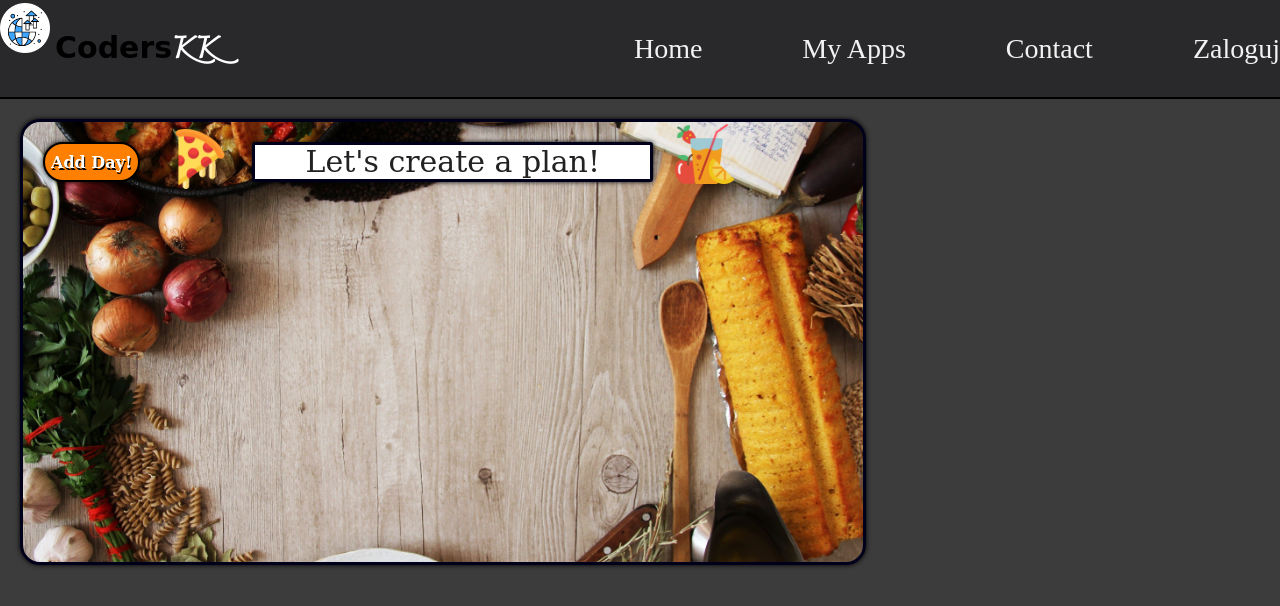
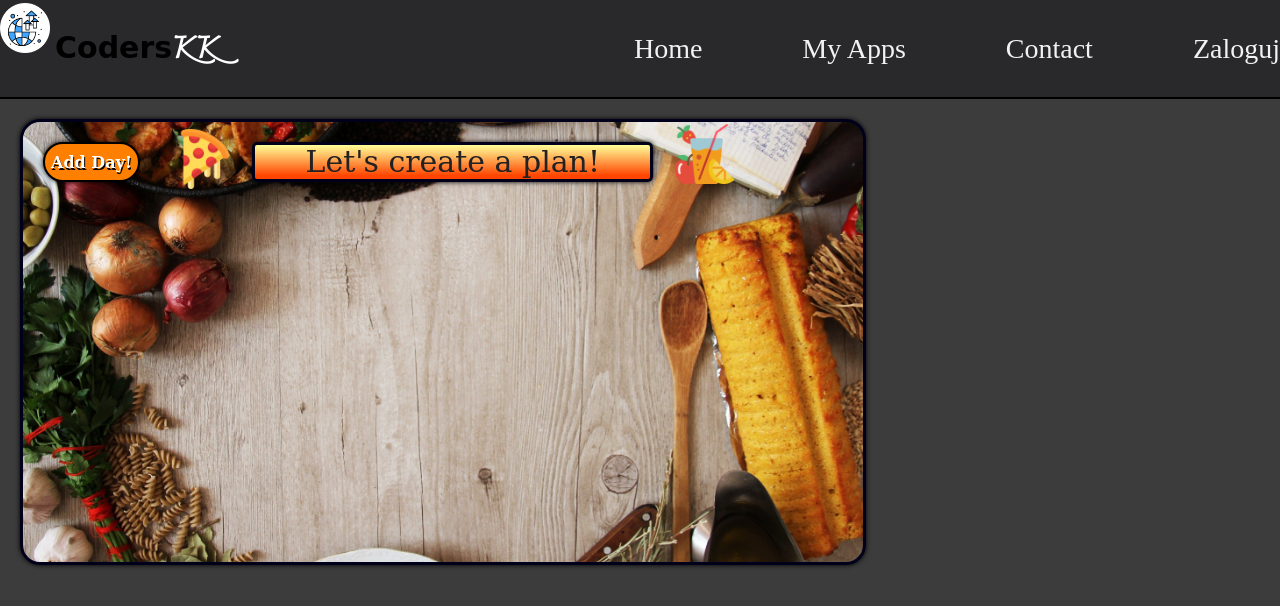
Before and after one commit to Konradk7/react-global-app, a React (Create React App) app: page / in a window 1280 px wide. Shown: the top 606 px of the page. Built offline with nearby package versions, Linux system fonts and the light colour scheme.

Commit message:
finish fitness title

```diff
--- a/src/sass/common/_colors.scss
+++ b/src/sass/common/_colors.scss
@@ -30,7 +30,7 @@ $color-crypto-result-background: linear-gradient(gray 60%, black);
 
 $color-fitness-app: linear-gradient(gray 60%, blue);
 $color-fitness-scrollbar: linear-gradient(150deg, orangered 0%, black 100%);
-
+$color-fitness-title: linear-gradient( #ffff99 0%, orangered 90%);
 
 %border {
   border: toRem(3) solid $color-weather-form-border;
@@ -55,6 +55,14 @@ $color-fitness-scrollbar: linear-gradient(150deg, orangered 0%, black 100%);
   &:hover {
     transform: scale(1.1);
   }
+}
+%fitness-title-images{
+  position: absolute;
+  background-size: contain;
+  background-repeat: no-repeat;
+  background-position: center;
+  animation-name: spin;
+  animation-duration: 2s;
 }
 
 @keyframes loading {
--- a/src/sass/components/_Fitness.scss
+++ b/src/sass/components/_Fitness.scss
@@ -22,10 +22,10 @@
 
 
     &__title {
-      background: white;
+      background: $color-fitness-title;
       @extend %border;
       @extend %box-shadow;
-      border-radius: toRem(3);
+      border-radius: toRem(5);
       margin: 0 toRem(190) toRem(10) 0;
       font-size: toRem(30);
       font-family: "DejaVu Serif";
@@ -35,18 +35,14 @@
       animation-name: falling-down;
       animation-duration: 2s;
 
+
       &::before {
         background-image: url("../../images/pizza.png");
-        position: absolute;
-        background-size: contain;
-        background-repeat: no-repeat;
-        background-position: center;
-        width: 100px;
-        height: 60px;
-        right: 400px;
-        bottom: -10px;
-        animation-name: spin;
-        animation-duration: 2s;
+        @extend %fitness-title-images;
+        width: toRem(100);
+        height: toRem(60);
+        right: toRem(395);
+        bottom: toRem(-10);
         content: "";
 
       }
@@ -55,16 +51,11 @@
 
       &::after {
         background-image: url("../../images/drink.png");
-        position: absolute;
-        background-size: contain;
-        background-repeat: no-repeat;
-        background-position: center;
-        width: 100px;
-        height: 60px;
-        right: -105px;
-        bottom: -5px;
-        animation-name: spin;
-        animation-duration: 2s;
+       @extend %fitness-title-images;
+        width: toRem(100);
+        height: toRem(60);
+        right: toRem(-105);
+        bottom: toRem(-5);
         content: "";
 
       }
```
